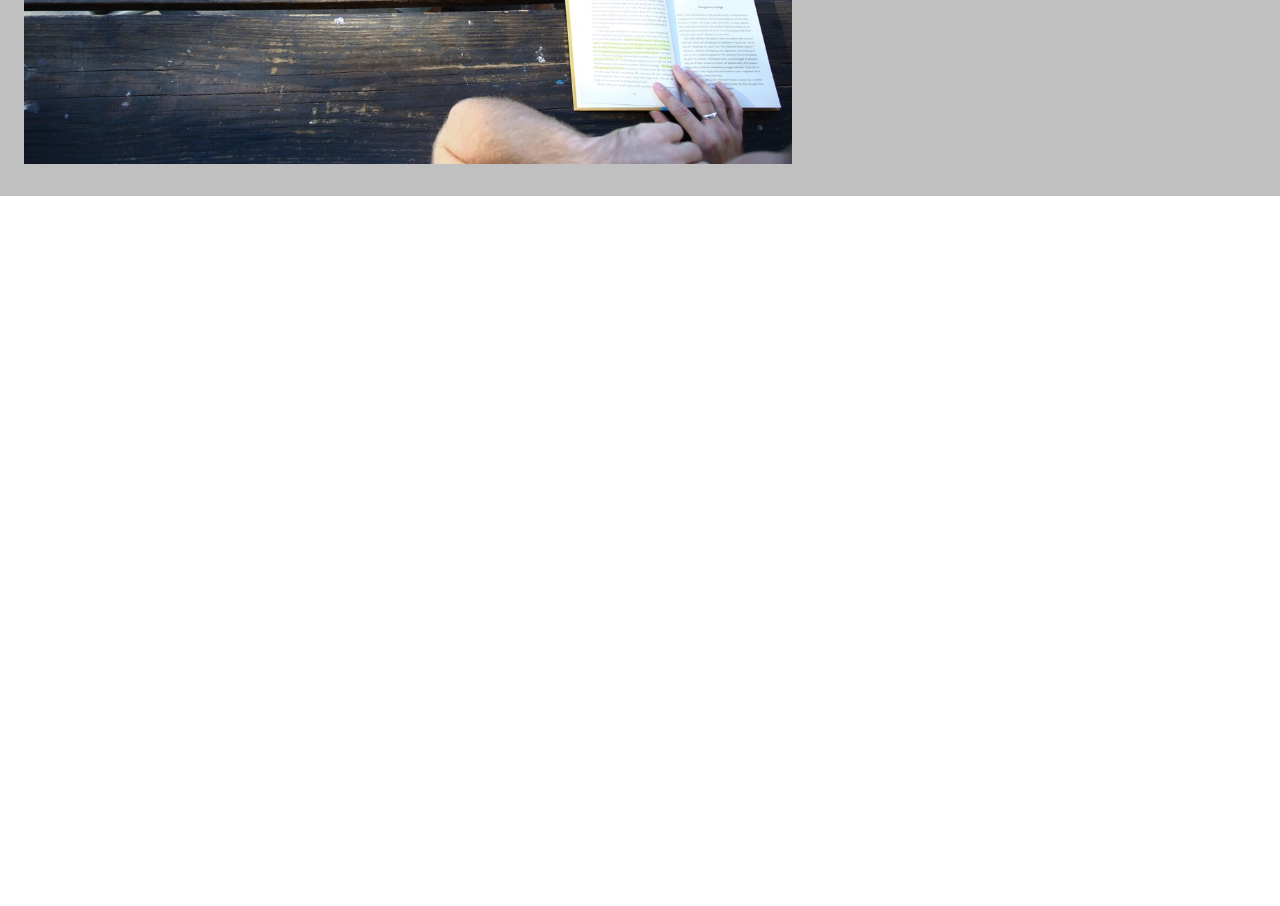
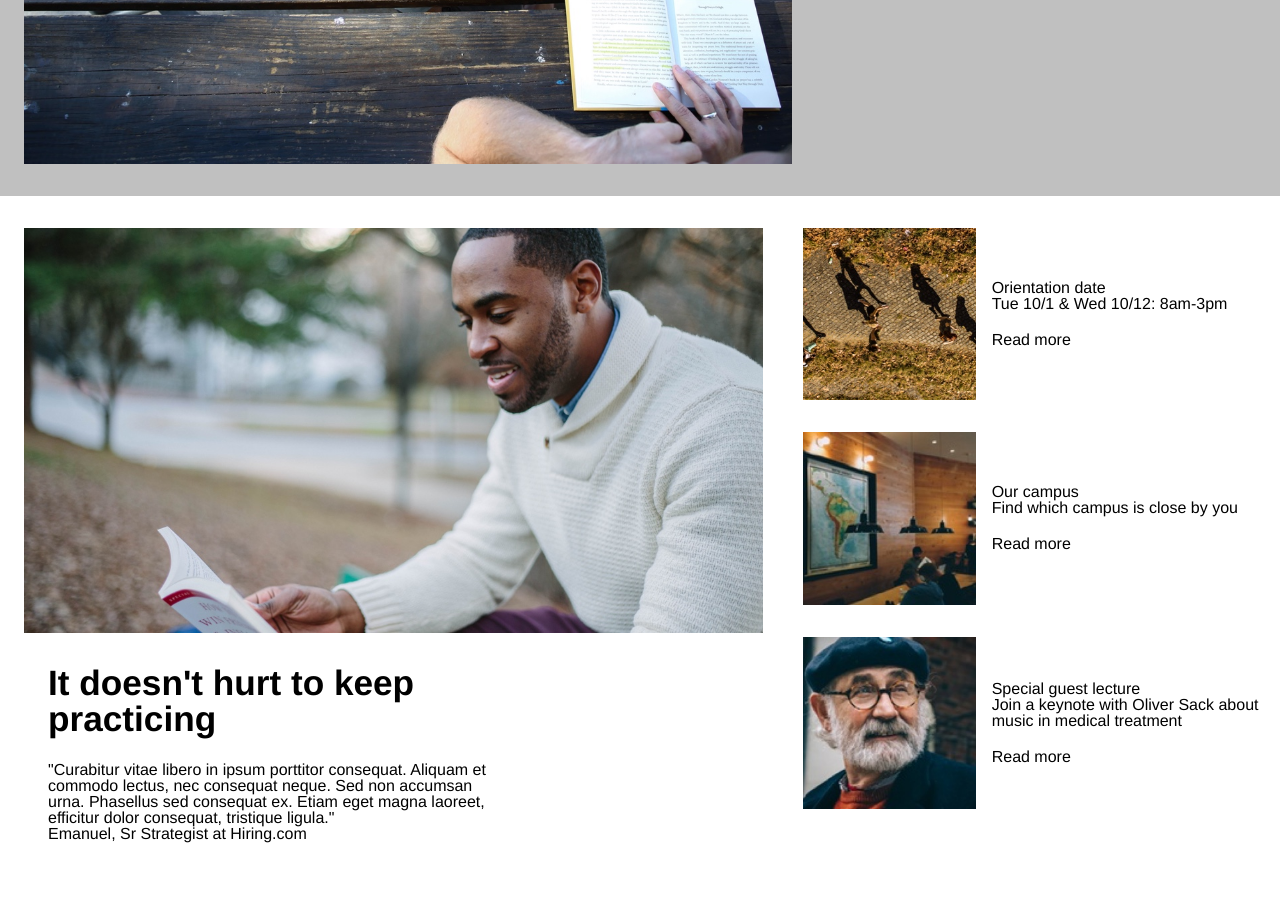
Before and after one commit to ejohnsonb/colmar-academy, a plain HTML site: page index.html in a window 1280 px wide. Shown: the part 500-1406 px from the top of the page. Before the commit the page ends 800 px from the top, so only its background shows below. Drawn offline with Linux system fonts and the light colour scheme.

Commit message:
Add about section

```diff
--- a/index.html
+++ b/index.html
@@ -11,7 +11,6 @@
 <!-- header -->
 
     <header>
-      <div class="content">
         <div class="logo">
           <img src="./resources/images/ic-logo.svg" alt="logo">
           <h3 class="bold">COLMAR</h3>
@@ -25,7 +24,6 @@
               <li><a href="#">Sign in</a></li>
             </ul>
         </nav>
-      </div>
     </header>
 
 <!-- main content -->
@@ -40,7 +38,7 @@
       </div>
 
       <div id="learn">
-        <div class="content">
+        <div class="banner-content">
           <div class="header">
             <h1 class="bold">Learn something new everyday</h1>
             <h3>Lorem ipsum dolor sit amet, consectetur adipisicing elit.</h3>
@@ -50,11 +48,47 @@
         </div>
       </div>
 
+<!-- About -->
+
+  <div class="about">
+    <div class="practice">
+      <div class="image-container">
+        <img src="./resources/images/information-main.jpg" alt="Man Studying">
+      </div>
+      <div class="practice conent">
+        <h1 class="bold">It doesn't hurt to keep practicing</h1>
+        <p>"Curabitur vitae libero in ipsum porttitor consequat. Aliquam et commodo lectus, nec consequat neque. Sed non accumsan urna. Phasellus sed consequat ex. Etiam eget magna laoreet, efficitur dolor consequat, tristique ligula."</p>
+        <span class="quote">Emanuel, Sr Strategist at Hiring.com</span>
+
       </div>
 
     </div>
 
+    <div class="info">
+      <div class="info-block">
+        <img src="./resources/images/information-orientation.jpg" alt="campus">
+        <div class="info-content">
+          <h6>Orientation date</h6>
+          <p>Tue 10/1 &amp; Wed 10/12: 8am-3pm</p>
+          <a href="#">Read more</a>
+        </div>
+      </div>
+      <div class="info-block">
+        <img src="./resources/images/information-campus.jpg" alt="classroom">
+        <div class="info-content">
+          <h6>Our campus</h6>
+          <p>Find which campus is close by you</p>
+          <a href="#">Read more</a>
+        </div>
+      </div>
+      <div class="info-block">
+        <img src="./resources/images/information-guest-lecture.jpg" alt="lecturer">
+        <div class="info-content">
+          <h6>Special guest lecture</h6>
+          <p>Join a keynote with Oliver Sack about music in medical treatment</p>
+          <a href="#">Read more</a>
+        </div>
+      </div>
+    </div>
   </div>
-
-  </body>
-</html>
+</div>
--- a/resources/css/style.css
+++ b/resources/css/style.css
@@ -3,7 +3,6 @@ body {
   font-family: helvetica;
   color: black;
   font-size: 16px;
-
 }
 
 .button {
@@ -55,17 +54,13 @@ h2 {
 
 header {
   position: fixed;
-  z-index: 100%;
+  z-index: 1;
   width: 100%;
   background-color: white;
-}
-
-header .content {
   display: flex;
   align-items: center;
   height: 64px;
 }
-
 
 .logo {
   flex: 1;
@@ -76,6 +71,8 @@ header .content {
 
 header nav ul {
   display: flex;
+  justify-content: flex-end;
+  align-content: center;
   margin-right: 24px;
 }
 
@@ -110,3 +107,59 @@ nav a {
 #learn {
   width: 25%;
 }
+
+/* about section*/
+
+.about {
+  display: flex;
+  width: 100%;
+}
+
+.practice {
+  display: flex;
+  width: 60%;
+  flex-direction: column;
+  margin: 32px 24px;
+}
+
+.info {
+  display: flex;
+  flex-direction: column;
+  padding-bottom: 32px;
+  width: 40%;
+  margin-top: 16px;
+  flex-wrap: wrap-reverse;
+
+}
+
+.info {
+  display: flex;
+  flex-direction: column;
+  padding-bottom: 32px;
+  width: 40%;
+}
+
+.info-block {
+  display: inline-flex;
+  align-items: center;
+  width: 100%;
+}
+
+.info-block img {
+  width: 35%;
+  margin: 16px 16px 16px 16px;
+}
+
+
+
+.info-content {
+  margin-right: 16px
+}
+
+.info-content p {
+  margin-bottom: 1.25rem;
+}
+
+.info-content a {
+  text-decoration: none;
+}
```
Also changed, not shown: 2 other files.
